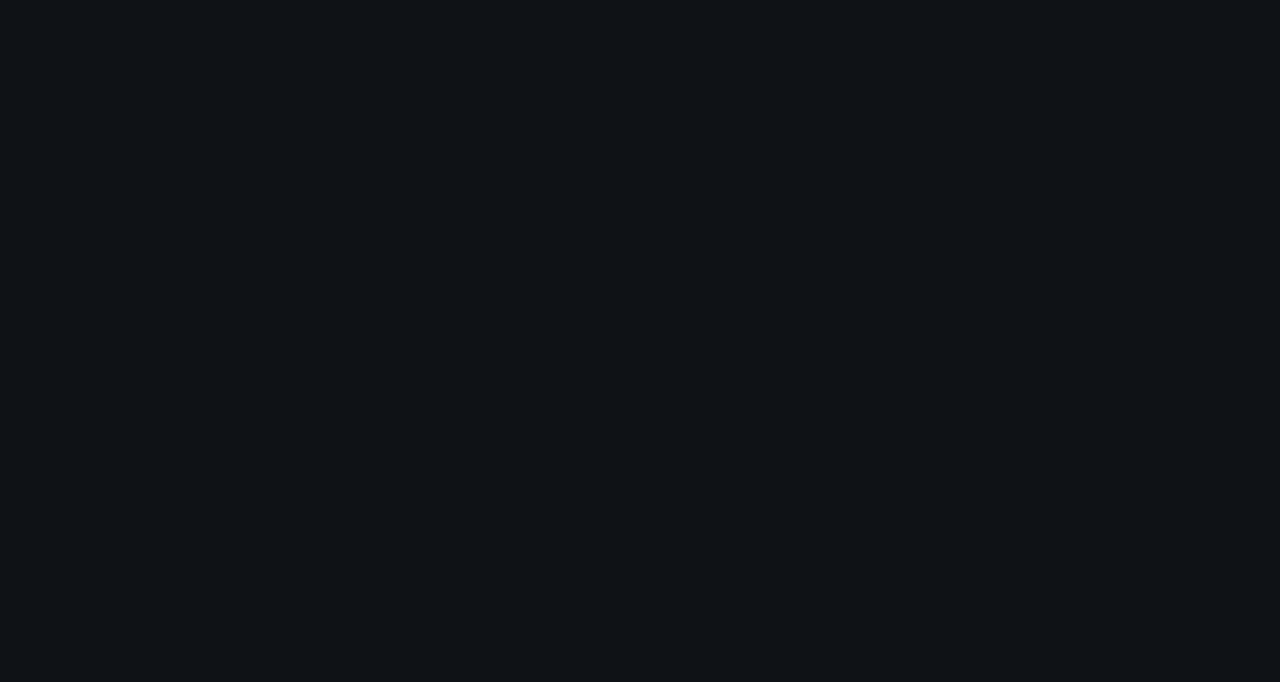
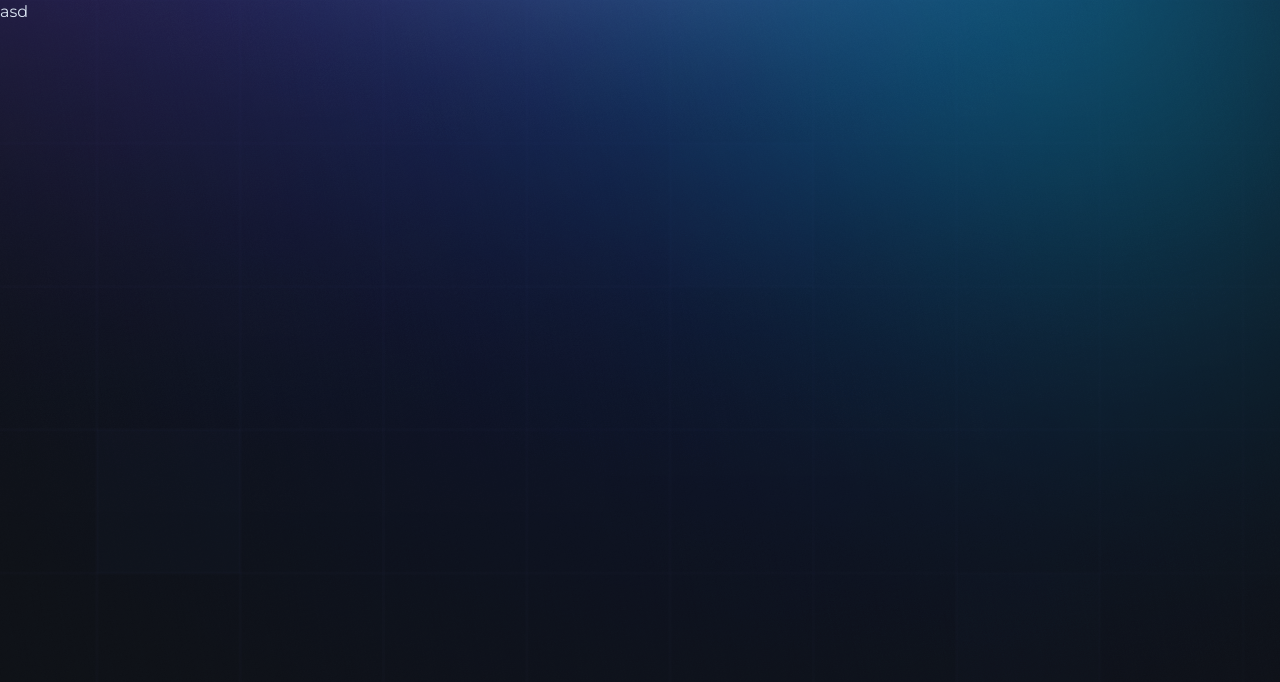
Before and after one commit to gabrielvelezmoro/nlw-connect-react, a Next.js app: page / in a window 1280 px wide. Shown: the top 682 px of the page. Built offline with nearby package versions, Linux system fonts and the light colour scheme.

Commit message:
style: background

```diff
--- a/src/app/layout.tsx
+++ b/src/app/layout.tsx
@@ -26,7 +26,7 @@ export default function RootLayout({
 }>) {
   return (
     <html lang="en" className={`${oxanium.variable} ${montserrat.variable}`}>
-      <body className='bg-gray-900 text-gray-100 antialiased'>
+      <body className='bg-gray-900 text-gray-100 antialiased bg-[url(/Background.png)] bg-no-repeat bg-top md:bg-right-top'>
         {children}
       </body>
     </html>
--- a/src/app/page.tsx
+++ b/src/app/page.tsx
@@ -1,7 +1,7 @@
 export default function Home() {
   return (
     <main>
-
+      asd
     </main>
   );
 }
```
Also changed, not shown: public/Background.png (renamed from src/public/Background.png), src/assets/Logo.svg (added).
